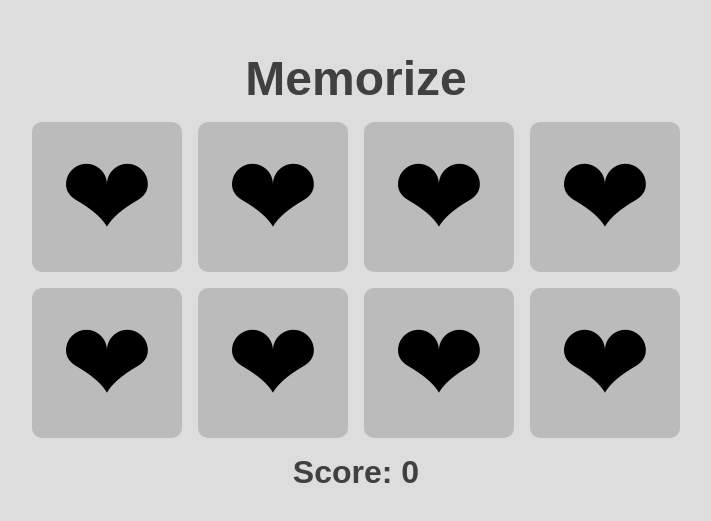
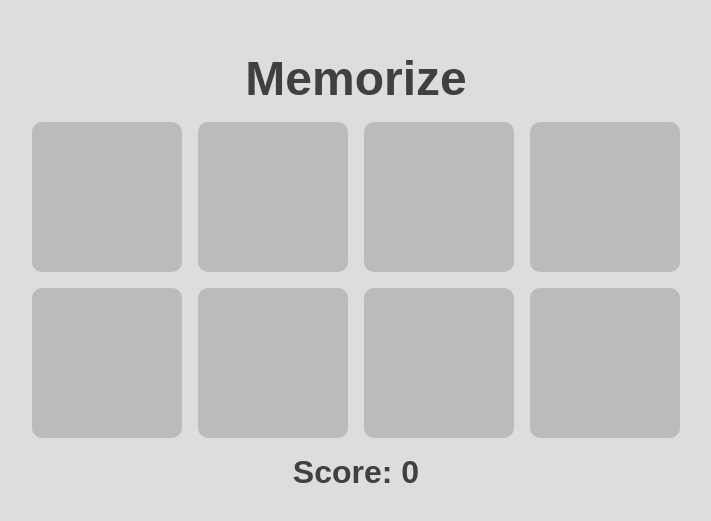
Before and after one commit to Valter-de-Brito/react-memorize, a React (Create React App) app: page / in a window 1280 px wide. Shown: the part 129-650 px from the top of the page, without its empty margins (284-995 px from the left). Built offline with nearby package versions, Linux system fonts and the light colour scheme.

Commit message:
"FaceUp the card"

```diff
--- a/src/Memorize.tsx
+++ b/src/Memorize.tsx
@@ -1,25 +1,92 @@
-import React from "react";
+import React, { useState, useEffect } from "react";
+
 import "./Memorize.css";
 
-function Memorize() {
+interface ICard {
+  id: number;
+  content: string;
+  isFaceUp: boolean;
+}
+
+const Memorize = () => {
+  const cards: ICard[] = [];
+  const [score, setScore] = useState(0);
+  //const [isFaceUp, setIsFaceUp] = useState(false);
+  const [selectedCars, setSelectedCars] = useState<number[]>([]);
+
+  const emoji = ["💘", "🚂", "🏹", "🤞"];
+  const [card, setCard] = useState<ICard[]>(() => {
+    for (let index = 0; index < emoji.length; index++) {
+      let content = emoji[index];
+      cards.push({ id: index * 2, content, isFaceUp: false });
+      cards.push({ id: index * 2 + 1, content, isFaceUp: false });
+    }
+
+    return cards;
+  });
+
+  useEffect(() => {}, []);
+
+  function handleCellClick(id: number) {
+    const alreadySelected = selectedCars.findIndex((cardId) => cardId === id);
+
+    if (alreadySelected !== -1) {
+      return;
+    } else {
+      setSelectedCars([...selectedCars, id]);
+      setCard(
+        card.map((item) =>
+          item.id === id ? { ...item, isFaceUp: true } : item
+        )
+      );
+    }
+
+    //console.log(selectedCars.length);
+
+    selectedCars.map((item) => console.log(item));
+
+    /*if (alreadySelected >= 0) {
+      //setSelectedCars([id]);
+      //return;
+    } else {
+      setSelectedCars([...selectedCars, id]);
+      setCard(
+        card.map((item) =>
+          item.id === id ? { ...item, isFaceUp: true } : item
+        )
+      );
+    }
+
+    if (selectedCars.length === 1) {
+      console.log(selectedCars[0]);
+      console.log(selectedCars[1]);
+
+      const card1 = card.filter((item) => item.id === selectedCars[0]);
+
+      const card2 = card.filter((item) => item.id === selectedCars[1]);
+      //console.log([card1, card2]);
+    }*/
+  }
+
   return (
     <main>
       <h1 className="title-base title">Memorize</h1>
 
       <div className="board">
-        <div className="cell">❤</div>
-        <div className="cell">❤</div>
-        <div className="cell">❤</div>
-        <div className="cell">❤</div>
-        <div className="cell">❤</div>
-        <div className="cell">❤</div>
-        <div className="cell">❤</div>
-        <div className="cell">❤</div>
+        {card.map((item, index) => (
+          <div
+            key={index}
+            className="cell"
+            onClick={() => handleCellClick(item.id)}
+          >
+            {item.isFaceUp && item.content}
+          </div>
+        ))}
       </div>
 
-      <h1 className="title-base footer">Score: 0</h1>
+      <h1 className="title-base footer">Score: {score}</h1>
     </main>
   );
-}
+};
 
 export default Memorize;
--- a/src/index.tsx
+++ b/src/index.tsx
@@ -2,4 +2,9 @@ import React from "react";
 import ReactDOM from "react-dom";
 import Memorize from "./Memorize";
 
-ReactDOM.render(<Memorize />, document.getElementById("root"));
+ReactDOM.render(
+  <React.StrictMode>
+    <Memorize />
+  </React.StrictMode>,
+  document.getElementById("root")
+);
--- /dev/null
+++ b/src/react-app-env.d.ts
@@ -0,0 +1 @@
+/// <reference types="react-scripts" />
```
